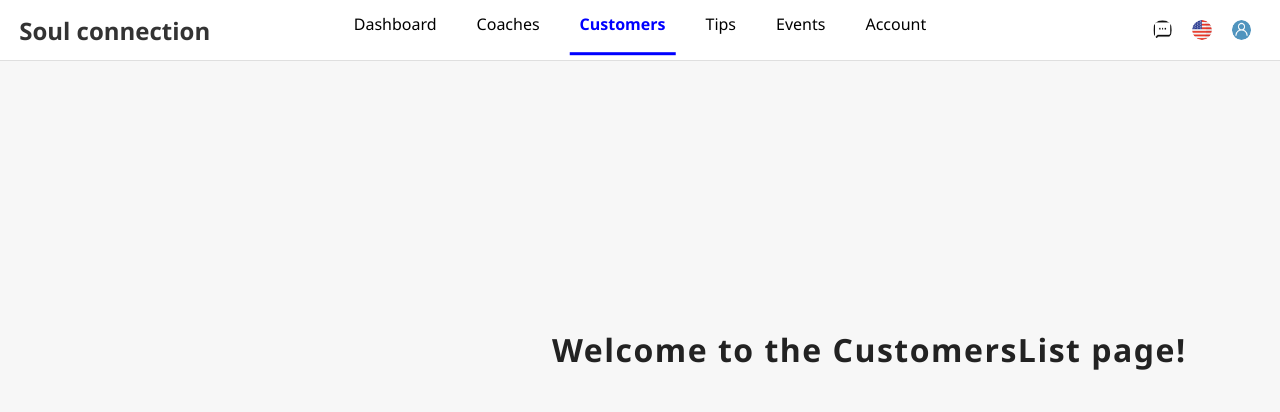
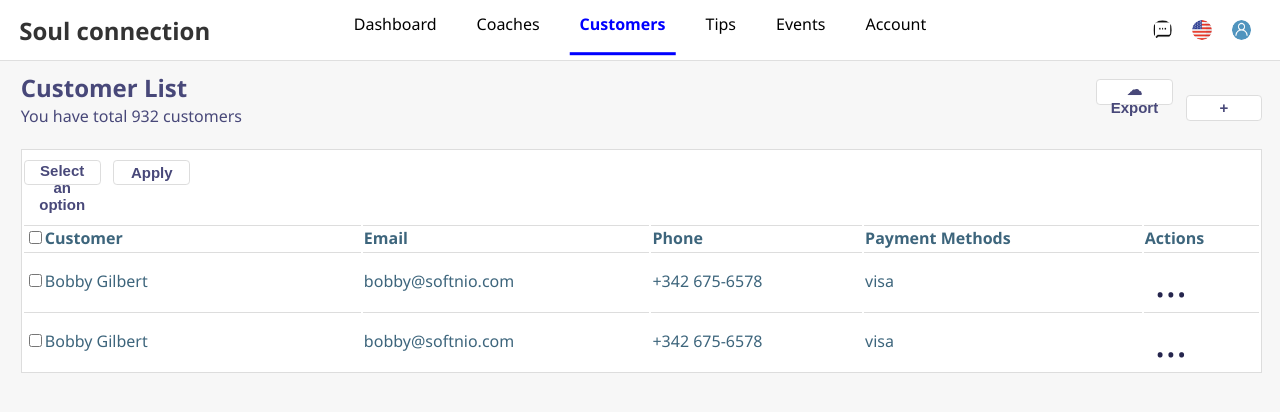
Before and after one commit to Sonny-Fourmont/2024-Epitech-Pool-Project-Survivor, a React (Create React App) app in the folder front/: page /customers in a window 1280 px wide. Shown: the top 412 px of the page. Built offline with nearby package versions, Linux system fonts and the light colour scheme.

Commit message:
[ADD] client list  page

```diff
--- a/front/src/App.tsx
+++ b/front/src/App.tsx
@@ -29,7 +29,7 @@ const App: React.FC = () => {
         <Route path="/tips" element={<Tips />} />
         <Route path="/events" element={<Events />} />
         <Route path="/account" element={<AccountPage />} />
-        <Route path="/profile" element={<Profile />} />
+        <Route path="/customers/profile" element={<Profile />} />
 		    <Route path="*" element={<Navigate to={"/login"} />}/>
       </Routes>
     </div>
--- a/front/src/components/customers/customersList.tsx
+++ b/front/src/components/customers/customersList.tsx
@@ -5,15 +5,117 @@
 ** customersList
 */
 
-import React from 'react';
+import React, {useState} from 'react';
 import NavBar from '../navbar/Navbar';
+import DropdownButton from "../dropDownButton/dropDownButton";
+import { NavLink } from "react-router-dom";
+import "../../CSSCustomerList.css"
+
+const options = ["Edit", "Move To Trash", "Bulk Action"];
+
+interface CheckboxProps {
+  label: string;
+  checked: boolean;
+  onChange: (checked: boolean) => void;
+}
+
+interface TripleDotProps {
+  link: string;
+}
+
+const TripleDot: React.FC<TripleDotProps> = ({ link }) => {
+  return (
+    <NavLink
+      to={link}
+      style={({ isActive }) => ({
+        height: "65%",
+        cursor: "pointer",
+        margin: "0 10px",
+        display: "inline-block",
+        borderBottom: isActive ? "solid" : "hidden",
+        fontWeight: isActive ? "bold" : "normal",
+        color: isActive ? "brgb(52, 52, 100)lue" : "rgb(37, 37, 77)",
+        textDecoration: "none",
+        fontSize: "40px"
+      })}
+    >
+      <span>...</span>
+    </NavLink>
+  );
+};
+
+const Checkbox: React.FC<CheckboxProps> = ({ label, checked, onChange }) => {
+  const handleChange = (event: React.ChangeEvent<HTMLInputElement>) => {
+    onChange(event.target.checked);
+  };
+
+  return (
+    <label>
+      <input type="checkbox" checked={checked} onChange={handleChange} />
+      {label}
+    </label>
+  );
+};
 
 const CustomersList: React.FC = () => {
+  let fakeCount:number = 932
+  const [isChecked, setIsChecked] = useState<boolean>(false);
+
+  const handleCheckboxChange = (checked: boolean) => {
+    setIsChecked(checked);
+  };
+
+  const handleSelect = (option: string) => {
+    console.log("Bulk Action", option);
+  };
+
   return (
     <>
       <NavBar/>
-      <div>
-        <h1>Welcome to the CustomersList page!</h1>
+      <div className="client-size">
+        <div className="text-Flex flexBack">
+          <div className='interSpace'>
+            <h2 className="titleClient">Customer List</h2>
+            <p className='fakeCounter'>You have total {fakeCount} customers</p>
+          </div>
+          <div>
+            <button className="backButton">☁ Export</button>
+            <button className="backButton">+</button>
+          </div>
+        </div>
+        <div className="container">
+          <table className="clientList">
+            <thead>
+              <div className='buttonAlign'>
+                <DropdownButton options={options} onSelect={handleSelect}/>
+                <button className='backButton'>Apply</button>
+              </div>
+              <tr className='leftAlign'>
+                <th><Checkbox label="Customer" checked={isChecked} onChange={handleCheckboxChange}/></th>
+                <th>Email</th>
+                <th>Phone</th>
+                <th>Payment Methods</th>
+                <th>Actions</th>
+              </tr>
+            </thead>
+            <tbody>
+              <tr>
+                <td><Checkbox label="Bobby Gilbert" checked={isChecked} onChange={handleCheckboxChange}/></td>
+                <td>bobby@softnio.com</td>
+                <td>+342 675-6578</td>
+                <td>visa</td>
+                <td><TripleDot link="/customers/profile"/></td>
+              </tr>
+              <tr>
+                <td><Checkbox label="Bobby Gilbert" checked={isChecked} onChange={handleCheckboxChange}/></td>
+                <td>bobby@softnio.com</td>
+                <td>+342 675-6578</td>
+                <td>visa</td>
+                <td><TripleDot link="/customers/profile"/></td>
+              </tr>
+            </tbody>
+          </table>
+        </div>
       </div>
     </>
   );
```
